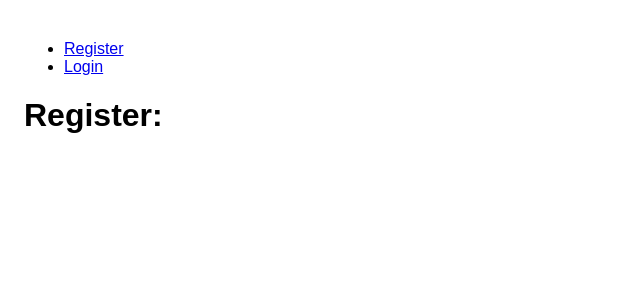
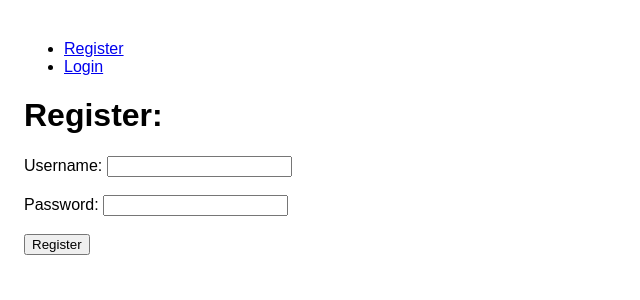
Before and after one commit to audreycode6/mood-map, a Flask app: page /register in a window 1280 px wide. Shown: the top 300 px of the page, without its empty margins (0-640 px from the left). Run offline with Flask 3, Linux system fonts and the light colour scheme; data that the repository does not hold is empty; some libraries are stand-ins or nearby versions.

Commit message:
add form and connect to post route

```diff
--- a/templates/register.html
+++ b/templates/register.html
@@ -1,3 +1,20 @@
 {% extends 'layout.html' %} {% block content %}
 <h1>Register:</h1>
+<form method="post" action='{{ url_for("register") }}'>
+  <div>
+    <label for="username">
+      Username:
+      <input id="username" name="username" />
+    </label>
+  </div>
+  <br />
+  <div>
+    <label for="password">
+      Password:
+      <input id="password" name="password" type="password" />
+    </label>
+  </div>
+  <br />
+  <div><button type="submit" class="submit_button">Register</button></div>
+</form>
 {% endblock %}
```
Also changed, not shown: templates/login.html (+17 -0 lines).
